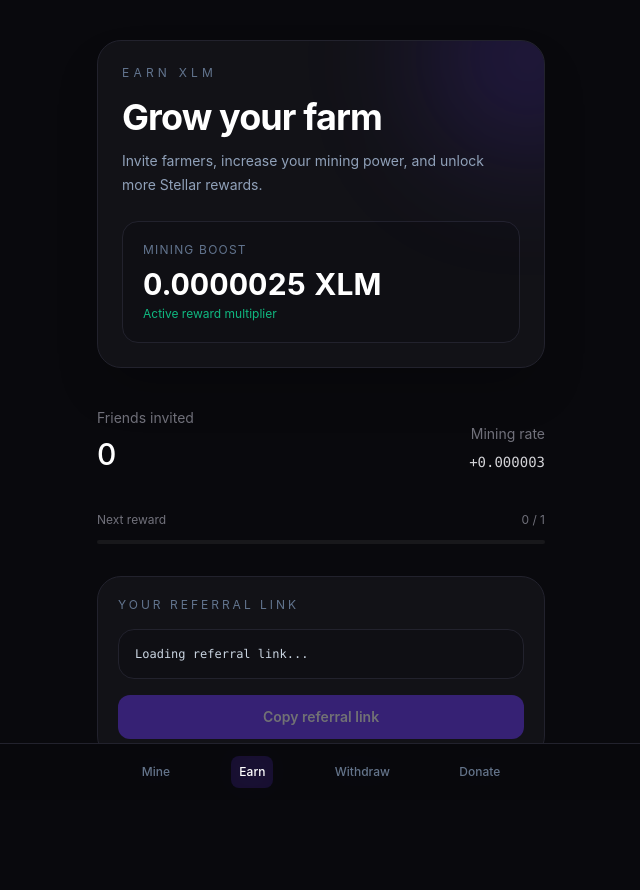
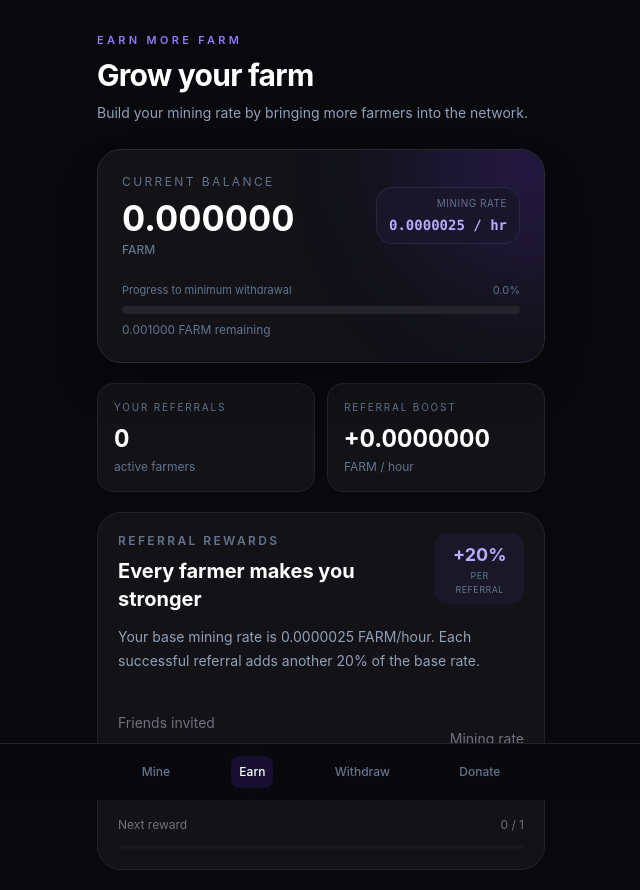
Before and after one commit to arashKazerouni/star-miner, a Next.js app: page /earn in a window 1280 px wide. Shown: the top 890 px of the page, without its empty margins (319-959 px from the left). Built offline with nearby package versions, Linux system fonts and the light colour scheme; no server answers.

Commit message:
Upgrade earn page experience

```diff
--- a/app/earn/page.tsx
+++ b/app/earn/page.tsx
@@ -1,58 +1,163 @@
 "use client";
 
-import { useState } from "react";
+import { useMemo, useState } from "react";
 import { useUser } from "@/context/UserContext";
 import BottomNav from "@/components/navigation/BottomNav";
 import ReferralStats from "@/components/referrals/ReferralStats";
 import ReferralProgress from "@/components/referrals/ReferralProgress";
 import { getNextReferralTarget } from "@/lib/referrals";
 
+const WITHDRAWAL_THRESHOLD = 0.001;
+
 export default function EarnPage() {
-  const { user } = useUser();
+  const { user, currentBalance } = useUser();
   const [copied, setCopied] = useState(false);
   const referrals = user.referrals;
   const miningRate = user.miningRate;
   const nextTarget = getNextReferralTarget(referrals);
-  const referralLink =
+
+  const referralLink = useMemo(
+    () =>
       user.referralCode && typeof window !== "undefined"
         ? `${window.location.origin}/?ref=${user.referralCode}`
-      : "";
+        : "",
+    [user.referralCode],
+  );
+
+  const referralBonus = Math.max(miningRate - 0.0000025, 0);
+  const baseRate = 0.0000025;
+  const progressToWithdraw = Math.min(
+    (currentBalance / WITHDRAWAL_THRESHOLD) * 100,
+    100,
+  );
 
   async function copyReferralLink() {
     if (!referralLink) return;
+    try {
       await navigator.clipboard.writeText(referralLink);
       setCopied(true);
-    setTimeout(() => setCopied(false), 1500);
+      window.setTimeout(() => setCopied(false), 1500);
+    } catch {
+      setCopied(false);
+    }
   }
 
   return (
-    <main className="relative z-0 min-h-screen bg-[#09090D] px-5 py-10 pb-36 text-white">
+    <main className="relative z-0 min-h-screen bg-[#09090D] px-5 py-8 pb-36 text-white">
       <div className="mx-auto max-w-md">
-        <section className="relative overflow-hidden rounded-3xl border border-[#22222D] bg-[#121217] p-6 shadow-2xl">
-          <div className="absolute -right-20 -top-20 h-48 w-48 rounded-full bg-[#6C38FF]/20 blur-3xl" />
-          <p className="relative text-xs uppercase tracking-[0.35em] text-slate-500">Earn XLM</p>
-          <h1 className="relative mt-4 text-4xl font-bold tracking-tight">Grow your farm</h1>
-          <p className="relative mt-3 text-sm leading-6 text-slate-400">
-            Invite farmers, increase your mining power, and unlock more Stellar rewards.
+        <header className="mb-6">
+          <p className="text-[11px] font-semibold uppercase tracking-[0.3em] text-[#8B7CF6]">
+            Earn more FARM
           </p>
-          <div className="mt-6 rounded-2xl border border-[#22222D] bg-[#0F0F14] p-5">
-            <p className="text-xs uppercase tracking-widest text-slate-500">Mining boost</p>
-            <p className="mt-2 text-3xl font-bold tabular-nums">{miningRate} XLM</p>
-            <p className="mt-1 text-xs text-[#10B981]">Active reward multiplier</p>
+          <h1 className="mt-2 text-3xl font-bold tracking-tight">Grow your farm</h1>
+          <p className="mt-2 text-sm leading-6 text-slate-400">
+            Build your mining rate by bringing more farmers into the network.
+          </p>
+        </header>
+
+        <section className="relative overflow-hidden rounded-3xl border border-[#292935] bg-[#121217] p-6 shadow-2xl">
+          <div className="absolute -right-24 -top-24 h-56 w-56 rounded-full bg-[#6C38FF]/20 blur-3xl" />
+          <div className="relative">
+            <div className="flex items-center justify-between gap-4">
+              <div>
+                <p className="text-xs uppercase tracking-[0.2em] text-slate-500">Current balance</p>
+                <p className="mt-2 text-4xl font-bold tabular-nums">{currentBalance.toFixed(6)}</p>
+                <p className="mt-1 text-xs font-medium text-slate-500">FARM</p>
+              </div>
+              <div className="rounded-2xl border border-[#2B2744] bg-[#19152A] px-3 py-2 text-right">
+                <p className="text-[10px] uppercase tracking-wider text-slate-500">Mining rate</p>
+                <p className="mt-1 font-mono text-sm font-semibold text-[#B9ACFF]">
+                  {miningRate.toFixed(7)} / hr
+                </p>
+              </div>
+            </div>
+
+            <div className="mt-6">
+              <div className="mb-2 flex justify-between text-[11px] text-slate-500">
+                <span>Progress to minimum withdrawal</span>
+                <span>{progressToWithdraw.toFixed(1)}%</span>
+              </div>
+              <div className="h-2 overflow-hidden rounded-full bg-[#24242D]">
+                <div
+                  className="h-full rounded-full bg-[#8B5CF6] transition-all duration-500"
+                  style={{ width: `${progressToWithdraw}%` }}
+                />
+              </div>
+              <p className="mt-2 text-xs text-slate-500">
+                {currentBalance >= WITHDRAWAL_THRESHOLD
+                  ? "Minimum withdrawal reached."
+                  : `${(WITHDRAWAL_THRESHOLD - currentBalance).toFixed(6)} FARM remaining`}
+              </p>
+            </div>
           </div>
         </section>
-        <section className="mt-6 space-y-4">
+
+        <section className="mt-5 grid grid-cols-2 gap-3">
+          <div className="rounded-2xl border border-[#22222D] bg-[#121217] p-4">
+            <p className="text-[10px] uppercase tracking-[0.18em] text-slate-500">Your referrals</p>
+            <p className="mt-2 text-2xl font-bold tabular-nums">{referrals}</p>
+            <p className="mt-1 text-xs text-slate-500">active farmers</p>
+          </div>
+          <div className="rounded-2xl border border-[#22222D] bg-[#121217] p-4">
+            <p className="text-[10px] uppercase tracking-[0.18em] text-slate-500">Referral boost</p>
+            <p className="mt-2 text-2xl font-bold tabular-nums">+{referralBonus.toFixed(7)}</p>
+            <p className="mt-1 text-xs text-slate-500">FARM / hour</p>
+          </div>
+        </section>
+
+        <section className="mt-5 rounded-3xl border border-[#22222D] bg-[#121217] p-5">
+          <div className="flex items-start justify-between gap-4">
+            <div>
+              <p className="text-xs font-semibold uppercase tracking-[0.2em] text-slate-500">Referral rewards</p>
+              <h2 className="mt-2 text-xl font-bold">Every farmer makes you stronger</h2>
+            </div>
+            <div className="rounded-xl bg-[#1A1728] px-3 py-2 text-center">
+              <p className="text-lg font-bold text-[#B9ACFF]">+20%</p>
+              <p className="text-[9px] uppercase tracking-wider text-slate-500">per referral</p>
+            </div>
+          </div>
+          <p className="mt-3 text-sm leading-6 text-slate-400">
+            Your base mining rate is {baseRate.toFixed(7)} FARM/hour. Each successful referral adds another 20% of the base rate.
+          </p>
+          <div className="mt-5">
             <ReferralStats referrals={referrals} miningRate={miningRate} />
             <ReferralProgress referrals={referrals} target={nextTarget} />
+          </div>
         </section>
-        <section className="mt-8 rounded-3xl border border-[#22222D] bg-[#121217] p-5">
-          <p className="text-xs uppercase tracking-[0.25em] text-slate-500">Your referral link</p>
-          <div className="mt-4 rounded-2xl border border-[#22222D] bg-[#0F0F14] p-4">
-            <code className="block truncate text-xs text-slate-300">{referralLink || "Loading referral link..."}</code>
+
+        <section className="mt-5 rounded-3xl border border-[#22222D] bg-[#121217] p-5">
+          <p className="text-xs font-semibold uppercase tracking-[0.2em] text-slate-500">Invite & earn</p>
+          <h2 className="mt-2 text-xl font-bold">Share your FARM link</h2>
+          <p className="mt-2 text-sm leading-6 text-slate-400">
+            Send your personal link to a friend. Once they join through it, your referral count and mining rate increase.
+          </p>
+          <div className="mt-4 rounded-2xl border border-[#292935] bg-[#0F0F14] p-4">
+            <code className="block truncate text-xs text-slate-300">
+              {referralLink || "Loading referral link..."}
+            </code>
           </div>
-          <button type="button" onClick={copyReferralLink} disabled={!referralLink} className="mt-4 w-full rounded-xl bg-[#6C38FF] px-5 py-3 text-sm font-semibold text-white transition hover:bg-[#5A2EE5] disabled:opacity-40">
-            {copied ? "Copied!" : "Copy referral link"}
+          <button
+            type="button"
+            onClick={copyReferralLink}
+            disabled={!referralLink}
+            className="mt-4 w-full rounded-2xl bg-[#6C38FF] px-5 py-3.5 text-sm font-semibold text-white transition hover:bg-[#5A2EE5] active:scale-[0.99] disabled:cursor-not-allowed disabled:opacity-40"
+          >
+            {copied ? "Referral link copied" : "Copy referral link"}
           </button>
+        </section>
+
+        <section className="mt-5 rounded-2xl border border-[#22222D] bg-[#0F0F14] p-4">
+          <div className="flex gap-3">
+            <div className="mt-0.5 flex h-8 w-8 shrink-0 items-center justify-center rounded-full bg-[#1B1730] text-sm text-[#B9ACFF]">
+              ✦
+            </div>
+            <div>
+              <p className="text-sm font-semibold">Keep mining consistently</p>
+              <p className="mt-1 text-xs leading-5 text-slate-500">
+                Your balance grows automatically while mining is active. Referrals are the main way to increase your earning rate.
+              </p>
+            </div>
+          </div>
         </section>
       </div>
       <BottomNav />
```
Lines whose indentation alone changed are shown as unchanged.
